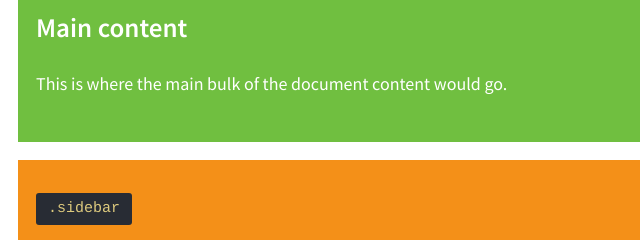
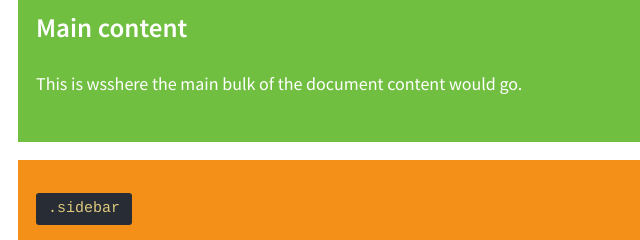
Before and after one commit to aledimbean/alexandra, a plain HTML site: page index.html in a window 1280 px wide. Shown: the part 533-773 px from the top of the page, 0-640 px from the left. Drawn offline with Linux system fonts and the light colour scheme.

Commit message:
Update index.html

```diff
--- a/index.html
+++ b/index.html
@@ -25,7 +25,7 @@
     <main id="content" class="main-content">
         <code class="identifier"><pre>.main-content</pre></code>
         <h2>Main content</h2>
-        <p>This is where the main bulk of the document content would go.</p>
+        <p>This is wsshere the main bulk of the document content would go.</p>
     </main><!-- #content .main-content -->
 
     <aside class="sidebar">
```
